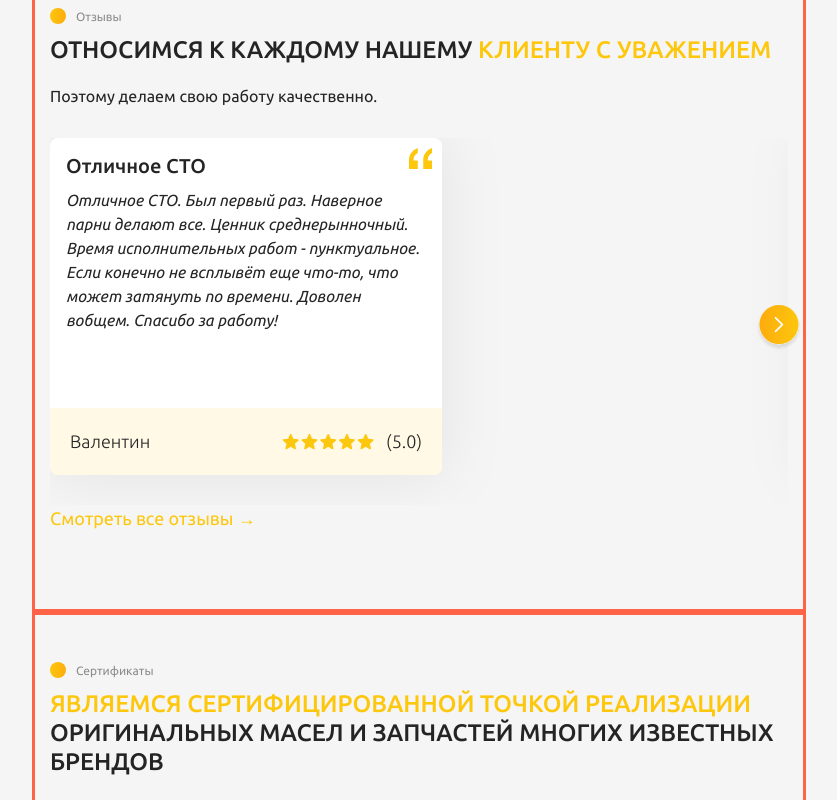
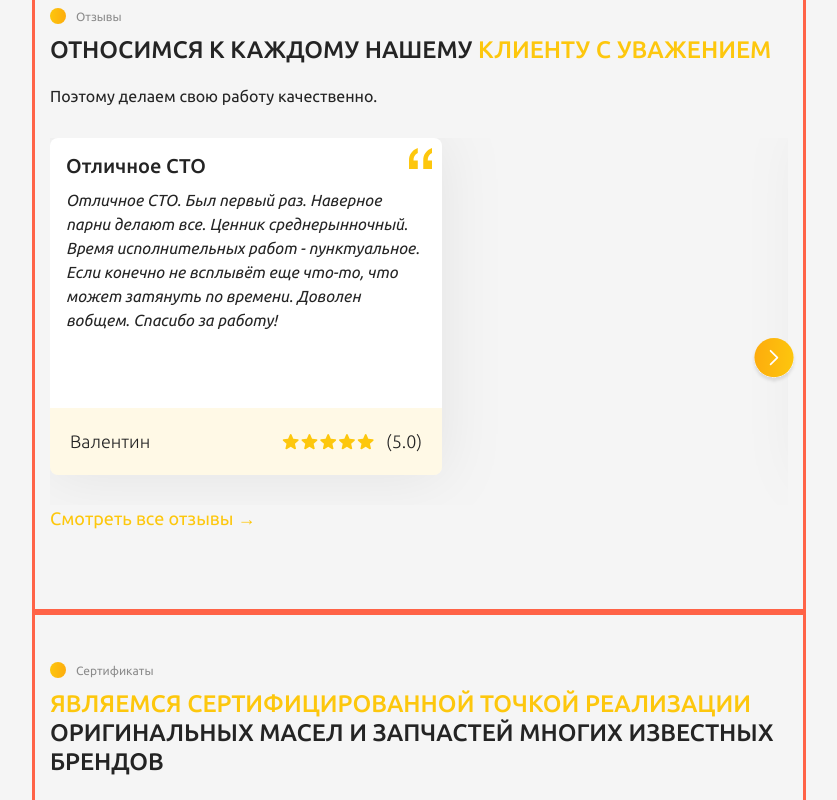
Before and after one commit to valeri143/571-service, a React (Create React App) app: page /571-service/car-service in a window 1280 px wide. Shown: the part 3440-4240 px from the top of the page, without its empty margins (221-1058 px from the left). Built offline with nearby package versions, Linux system fonts and the light colour scheme.

Commit message:
fixed x-scroll

```diff
--- a/src/components/Footer/Footer.styled.jsx
+++ b/src/components/Footer/Footer.styled.jsx
@@ -54,7 +54,7 @@ export const StyledContactsDiv = styled.div`
   gap: 20px;
 `;
 
-export const StyledH5 = styled.h5`
+export const StyledH5 = styled.h3`
   color: var(--light-color);
   font-weight: 500;
   line-height: 1.2;
--- a/src/components/SectionAbout/SectionAbout.jsx
+++ b/src/components/SectionAbout/SectionAbout.jsx
@@ -49,6 +49,7 @@ const SectionAbout = () => {
                 alt="about-car-service-img"
                 loading="lazy"
                 width={360}
+                height={368}
               />
               <StyledPositionImg src={logo} alt="logo" loading="lazy" />
               <StyledH4>{t('about.h4List.0')}</StyledH4>
--- a/src/components/SectionBlog/SectionBlog.jsx
+++ b/src/components/SectionBlog/SectionBlog.jsx
@@ -23,7 +23,6 @@ import arrowSwiper from '../../images/arrow-swiper.svg';
 
 import {
   StyledSwiperButton,
-  StyledSwiperDiv,
   StyledNavLink,
 } from 'components/SectionFeedbacks/SectionFeedbacks.styled';
 const SectionBlog = () => {
@@ -40,7 +39,6 @@ const SectionBlog = () => {
           <StyledSpan>{t('blog.h3.1')}</StyledSpan>
           {t('blog.h3.2')}
         </StyledH3>
-        <StyledSwiperDiv>
         <Swiper
           spaceBetween={20}
           slidesPerView={1}
@@ -87,7 +85,6 @@ const SectionBlog = () => {
             loading="lazy"
           />
         </StyledSwiperButton>
-        </StyledSwiperDiv>
         <StyledNavLink to="/blog">{t('blog.buttonText')}</StyledNavLink>
       </StyledContainer>
     </section>
--- a/src/components/SectionFeedbacks/SectionFeedbacks.jsx
+++ b/src/components/SectionFeedbacks/SectionFeedbacks.jsx
@@ -11,11 +11,7 @@ import {
 } from 'components/SectionServices/SectionServices.styled';
 import arrowSwiper from '../../images/arrow-swiper.svg';
 
-import {
-  StyledNavLink,
-  StyledSwiperButton,
-  StyledSwiperDiv,
-} from './SectionFeedbacks.styled';
+import { StyledNavLink, StyledSwiperButton } from './SectionFeedbacks.styled';
 import { register } from 'swiper/element/bundle';
 
 register();
@@ -34,8 +30,6 @@ const SectionFeedbacks = () => {
           <StyledSpan> {t('feedbacks.h3.1')}</StyledSpan>
         </StyledH3>
         <StyledP> {t('feedbacks.p')}</StyledP>
-
-        <StyledSwiperDiv>
         <swiper-container
           slides-per-view="1"
           speed="500"
@@ -91,7 +85,6 @@ const SectionFeedbacks = () => {
             loading="lazy"
           />
         </StyledSwiperButton>
-        </StyledSwiperDiv>
         <StyledNavLink to="/feedbacks">
           {t('feedbacks.buttonText')}
         </StyledNavLink>
--- a/src/components/SectionFeedbacks/SectionFeedbacks.styled.jsx
+++ b/src/components/SectionFeedbacks/SectionFeedbacks.styled.jsx
@@ -1,16 +1,12 @@
 import styled from 'styled-components';
 import { NavLink } from 'react-router-dom';
-
-export const StyledSwiperDiv = styled.div`
-  position: relative;
-`;
 
 export const StyledSwiperButton = styled.button`
   background: none;
   border: none;
   position: absolute;
-  right: -20px;
-  top: 45%;
+  right: 0;
+  top: 58%;
   z-index: 10;
 `;
 
```
Lines whose indentation alone changed are shown as unchanged.
